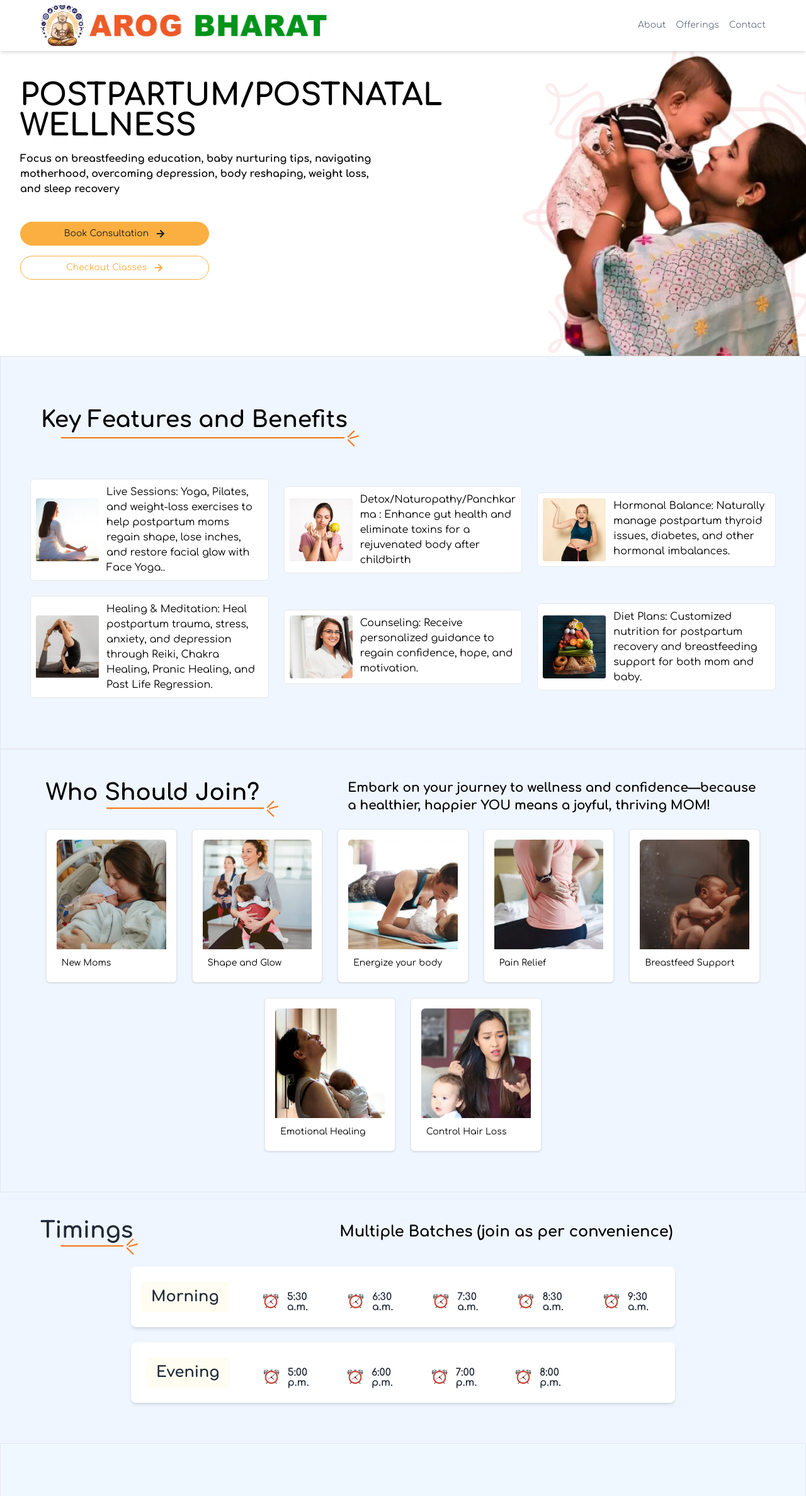
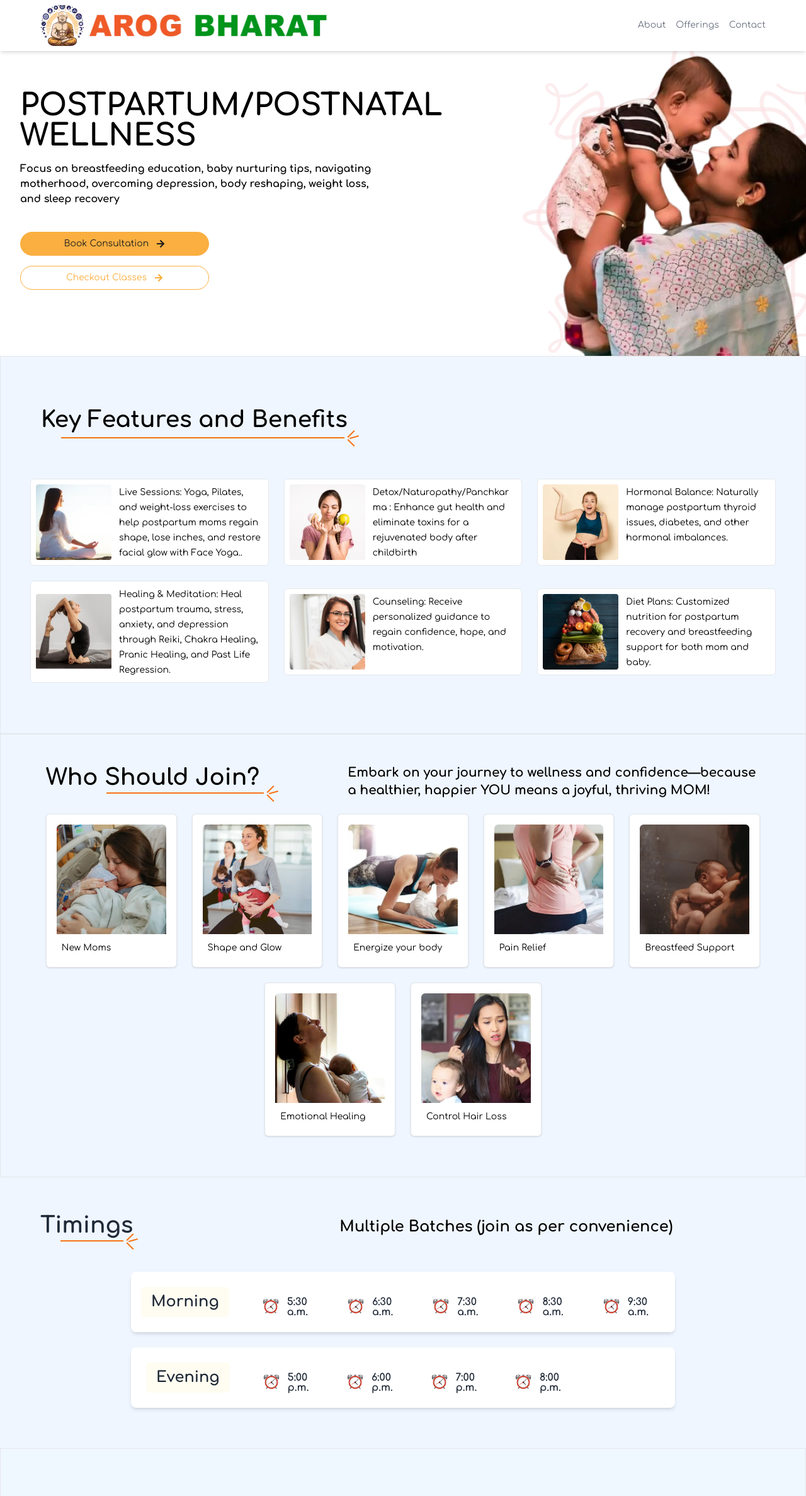
Before and after one commit to pkravi22/MyArogBharata, a React (Vite) app: page /services/1/1 in a window 1280 px wide. Shown: the top 2375 px of the page at 63% size. Built offline with nearby package versions, Linux system fonts and the light colour scheme.

Commit message:
Tailwind classes updated for timing component

```diff
--- a/src/components/subcategory/Benefits.jsx
+++ b/src/components/subcategory/Benefits.jsx
@@ -21,10 +21,10 @@ const Benefits = ({ benefits }) => {
                 <img
                   src={benefitObj.urlImage}
                   alt={benefitObj.benefit}
-                  className="w-[100px] rounded-sm object-contain"
+                  className="w-[120px] rounded-sm object-contain"
                 />
                 <div className="flex-1 overflow-hidden">
-                  <span className="text-base break-words">{benefitObj.benefit}</span>
+                  <span className="text-sm break-words">{benefitObj.benefit}</span>
                 </div>
               </div>
             </div>
--- a/src/components/subcategory/SubHero.jsx
+++ b/src/components/subcategory/SubHero.jsx
@@ -7,7 +7,7 @@ const SubHero = ({ title, image, description,bgImage }) => {
   return (
     <div className="-z-50 max-h-[1080px] pt-0">
       <div className=" flex  flex-col-reverse md:flex-row justify-center mt-12  w-full md:px-0  md:pt-0 md:justify-between py-4 sm:py-0">
-        <section className="px-4 w-full sm:w-[60%] pb-16 mt-12  text-center sm:text-start   md:pt-4 md:px-8 md:w-1/2">
+        <section className="px-4 w-full sm:w-[60%] pb-16 mt-12  text-center sm:text-start   md:pt-8 md:px-8 md:w-1/2">
           <p className="font-bold uppercase  text-2xl sm:text-3xl  md:text-5xl xl:6xl">
             {title}
           </p>
--- a/src/components/subcategory/Timings.jsx
+++ b/src/components/subcategory/Timings.jsx
@@ -14,7 +14,7 @@ const Timings = () => {
 
   return (
     <div className="bg-blue-50 py-10  px-2 sm:px-16 flex flex-col ">
-      <div className=" mb-8 flex flex-col sm:flex-row gap-80 items-center    ">
+      <div className=" mb-8 flex flex-col sm:flex-row gap-80 items-center py-4">
         <div className="flex flex-col  gap-1">
           <h2 className="text-2xl sm:text-4xl font-bold text-gray-800 ">Timings</h2>
           <ArrowLine className="w-[80px] md:w-[100px] ml-8" />
```
